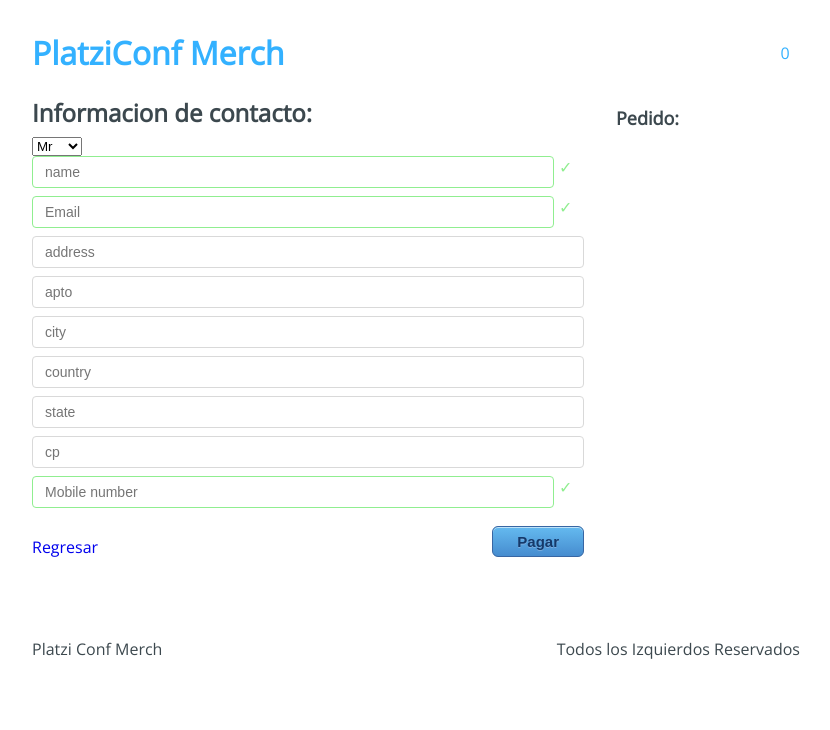
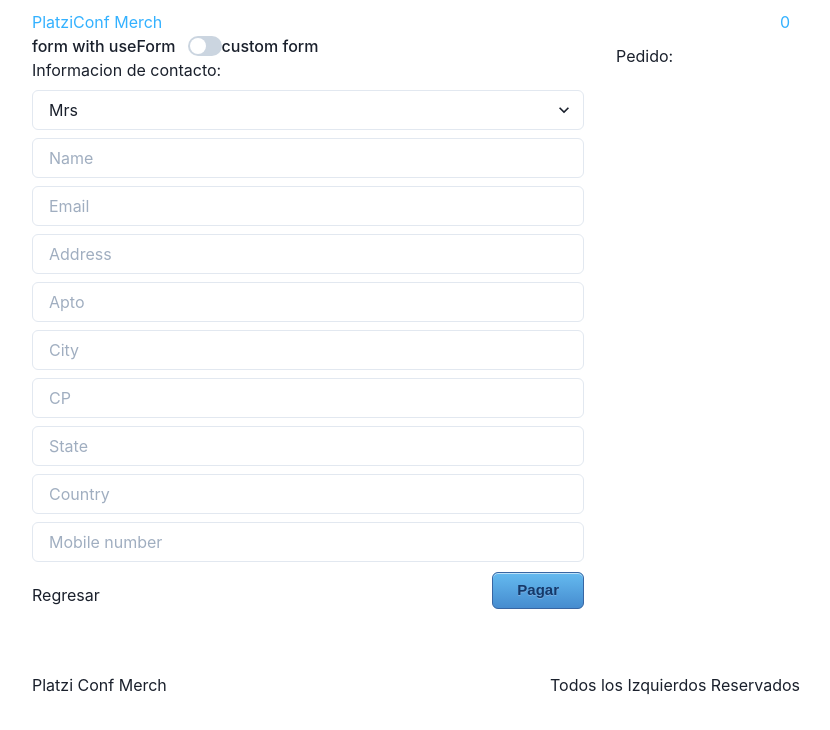
Before and after one commit to SuichiM/react-hooks, a React app: page /checkout/information in a window 1280 px wide. Shown: the top 730 px of the page, without its empty margins (224-1054 px from the left). Built offline with nearby package versions, Linux system fonts and the light colour scheme; the HTML template or start-up script is replaced by a standard one.

Commit message:
added chakra and optional form

```diff
--- a/package.json
+++ b/package.json
@@ -14,6 +14,10 @@
   "author": "",
   "license": "ISC",
   "dependencies": {
+    "@chakra-ui/react": "^1.8.6",
+    "@emotion/react": "^11.8.2",
+    "@emotion/styled": "^11.8.1",
+    "framer-motion": "^6.2.8",
     "react": "^17.0.0",
     "react-dom": "^17.0.0",
     "react-hook-form": "^7.27.1",
--- a/src/components/FormWithUseForm.jsx
+++ b/src/components/FormWithUseForm.jsx
@@ -2,25 +2,13 @@
 import React from 'react';
 import { Link } from 'react-router-dom';
 import { useForm } from 'react-hook-form';
+import { FormControl, Input, FormErrorMessage, Select } from '@chakra-ui/react';
 
-const InputGroup = ({ children, isError, errorMessage }) => (
-  <div className={`input-group ${isError ? 'invalid' : 'valid'}`}>
-    {children}
-    <span />
-    {isError && (
-      <div style={{ flexBasis: '100%', height: '0' }}>
-        <small>{errorMessage}</small>
-      </div>
-    )}
-  </div>
-);
 export default function FormWithUseForm({ onSubmit }) {
-  const {
-    register,
-    handleSubmit,
-    formState: { errors },
-  } = useForm();
-
+  const { register, handleSubmit, formState } = useForm({
+    defaultValues: { title: 'Mrs' },
+  });
+  const { errors } = formState;
   return (
     <div className="Information-content">
       <div className="Information-head">
@@ -28,61 +16,93 @@
       </div>
       <div className="Information-form">
         <form>
-          <InputGroup
-            isError={errors.title}
-            errorMessage={errors.title?.message}
-          >
-            <select {...register('title', { required: true })}>
+          <FormControl mt={2} isInvalid={errors?.title}>
+            <Select
+              placeholder="Select option"
+              {...register('title', { required: 'choose a title' })}
+            >
               <option value="Mr">Mr</option>
               <option value="Mrs">Mrs</option>
               <option value="Miss">Miss</option>
               <option value="Dr">Dr</option>
-            </select>
-          </InputGroup>
-          <InputGroup isError={errors.name} errorMessage={errors.name?.message}>
-            <input
-              type="text"
-              placeholder="name"
+            </Select>
+            <FormErrorMessage>{errors.title?.message}</FormErrorMessage>
+          </FormControl>
+
+          <FormControl mt={2} isInvalid={errors?.name}>
+            <Input
+              placeholder="Name"
               {...register('name', {
                 required: 'This field is required',
                 maxLength: 80,
               })}
             />
-          </InputGroup>
-          <InputGroup
-            isError={errors.email}
-            errorMessage={errors.email?.message}
-          >
-            <input
-              type="text"
+            <FormErrorMessage>{errors.name?.message}</FormErrorMessage>
+          </FormControl>
+
+          <FormControl mt={2} isInvalid={errors?.email}>
+            <Input
               placeholder="Email"
               {...register('email', { required: true, pattern: /^\S+@\S+$/i })}
             />
-          </InputGroup>
+            <FormErrorMessage>{errors.enail?.message}</FormErrorMessage>
+          </FormControl>
 
-          <input
-            type="text"
-            placeholder="address"
-            {...register('address', { maxLength: 100 })}
-          />
-          <input
-            type="text"
-            placeholder="apto"
-            {...register('apto', { maxLength: 12 })}
-          />
-          <input type="text" placeholder="city" {...register('city', {})} />
-          <input
-            type="text"
-            placeholder="country"
-            {...register('country', {})}
-          />
-          <input type="text" placeholder="state" {...register('state', {})} />
-          <input type="text" placeholder="cp" {...register('cp', {})} />
-          <InputGroup
-            isError={errors.phone}
-            errorMessage={errors.phone?.message}
-          >
-            <input
+          <FormControl mt={2} isInvalid={errors?.address}>
+            <Input
+              placeholder="Address"
+              {...register('address', {
+                required: 'This field is required',
+                maxLength: 100,
+              })}
+            />
+            <FormErrorMessage>{errors.address?.message}</FormErrorMessage>
+          </FormControl>
+
+          <FormControl mt={2} isInvalid={errors?.apto}>
+            <Input
+              placeholder="Apto"
+              {...register('apto', {
+                required: 'This field is required',
+                maxLength: 12,
+              })}
+            />
+            <FormErrorMessage>{errors.apto?.message}</FormErrorMessage>
+          </FormControl>
+
+          <FormControl mt={2} isInvalid={errors?.city}>
+            <Input
+              placeholder="City"
+              {...register('city', { required: 'This field is required' })}
+            />
+            <FormErrorMessage>{errors.city?.message}</FormErrorMessage>
+          </FormControl>
+          <FormControl mt={2} isInvalid={errors?.cp}>
+            <Input
+              placeholder="CP"
+              {...register('cp', { required: 'This field is required' })}
+            />
+            <FormErrorMessage>{errors.cp?.message}</FormErrorMessage>
+          </FormControl>
+
+          <FormControl mt={2} isInvalid={errors?.state}>
+            <Input
+              placeholder="State"
+              {...register('state', { required: 'This field is required' })}
+            />
+            <FormErrorMessage>{errors.state?.message}</FormErrorMessage>
+          </FormControl>
+
+          <FormControl mt={2} isInvalid={errors?.country}>
+            <Input
+              placeholder="Country"
+              {...register('country', { required: 'This field is required' })}
+            />
+            <FormErrorMessage>{errors.country?.message}</FormErrorMessage>
+          </FormControl>
+
+          <FormControl mt={2} isInvalid={errors?.phone}>
+            <Input
               type="tel"
               placeholder="Mobile number"
               {...register('phone', {
@@ -91,7 +111,8 @@
                 maxLength: 12,
               })}
             />
-          </InputGroup>
+            <FormErrorMessage>{errors.phone?.message}</FormErrorMessage>
+          </FormControl>
         </form>
       </div>
       <div className="Information-buttons">
--- a/src/containers/Information.jsx
+++ b/src/containers/Information.jsx
@@ -1,4 +1,5 @@
-import React, { useContext } from 'react';
+import React, { useContext, useState } from 'react';
+import { FormLabel, FormControl, Switch } from '@chakra-ui/react';
 import '../styles/components/Information.css';
 import AppContext from '../context/AppContext';
 import FormWithRef from '../components/FormWithRef';
@@ -7,6 +8,7 @@
 const Information = () => {
   const { state, addToBuyer } = useContext(AppContext);
   const { cart } = state;
+  const [customForm, setCustomForm] = useState(false);
 
   const handleSubmit = (data) => {
     addToBuyer(data);
@@ -14,9 +16,27 @@
 
   return (
     <div className="Information">
-      {/* <input type="checkbox" /> */}
-      {/* <FormWithRef onSubmit={handleSubmit} /> */}
-      <FormWithUseForm onSubmit={handleSubmit} />
+      <div>
+        <FormControl display="flex" alignItems="center">
+          <FormLabel htmlFor="email-alerts" mb="0">
+            form with useForm
+          </FormLabel>
+          <Switch
+            id="email-alerts"
+            onChange={() => setCustomForm(!customForm)}
+            value={customForm}
+          />
+          <FormLabel htmlFor="email-alerts" mb="0">
+            custom form
+          </FormLabel>
+        </FormControl>
+        {customForm ? (
+          <FormWithRef onSubmit={handleSubmit} />
+        ) : (
+          <FormWithUseForm onSubmit={handleSubmit} />
+        )}
+      </div>
+
       <div className="Information-sidebar">
         <h3>Pedido:</h3>
         {cart.map(({ title, price }) => (
--- a/src/index.js
+++ b/src/index.js
@@ -1,6 +1,12 @@
 import React from 'react';
 import ReactDOM from 'react-dom';
+import { ChakraProvider } from '@chakra-ui/react';
 
 import App from './routes/App';
 
-ReactDOM.render(<App />, document.getElementById('app'));
+ReactDOM.render(
+  <ChakraProvider>
+    <App />
+  </ChakraProvider>,
+  document.getElementById('app')
+);
```
Also changed, not shown: 1 other file (tests, documents, lock files or other folders).
